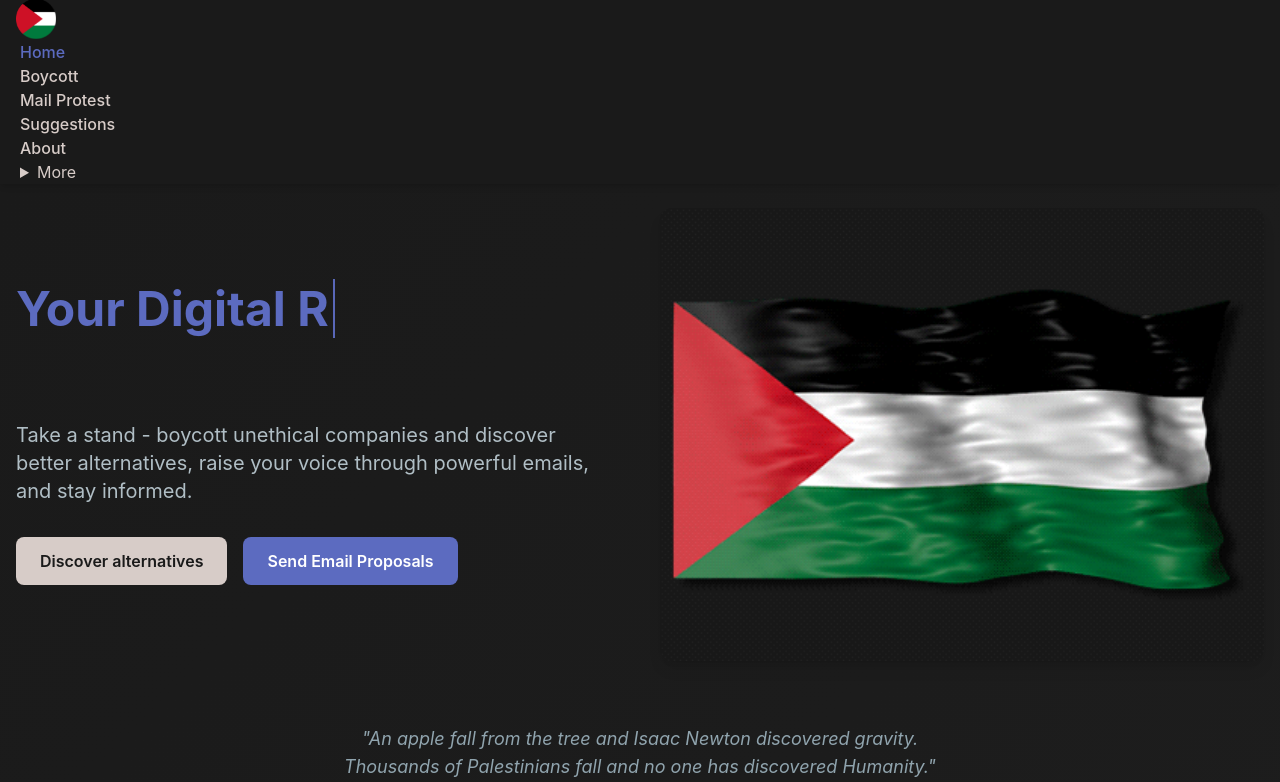
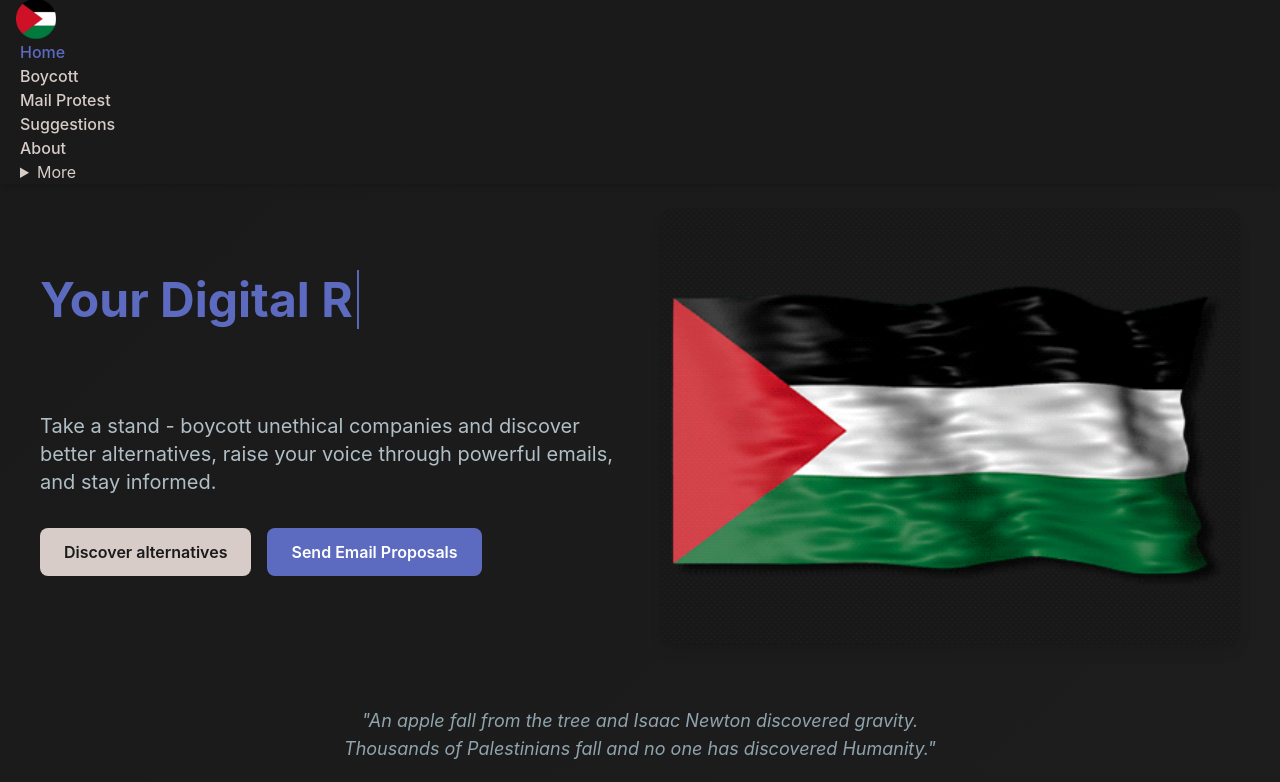
Before and after one commit to MohammadAdnanKhan/HumanityWithPalestine, a React (Vite) app: page / in a window 1280 px wide. Shown: the top 782 px of the page. Built offline with nearby package versions, Linux system fonts and the light colour scheme.

Commit message:
UI changes

```diff
--- a/src/pages/Home/Home.jsx
+++ b/src/pages/Home/Home.jsx
@@ -99,7 +99,7 @@ export default function HomePage() {
     return () => clearTimeout(timeout);
   }, [charIndex, isDeleting, phraseIndex, phrases]);
   return (
-    <div className="min-h-screen text-[#F5F5F5] px-4 md:px-2 lg:px-4">
+    <div className="min-h-screen text-[#F5F5F5] px-10 md:px-5 lg:px-10">
       <section className="grid md:grid-cols-2 gap-10 items-center py-6">
         <div>
           <h2 title="TagLines" className="text-4xl md:text-5xl font-bold text-[#5C6BC0] leading-tight h-24">
```
